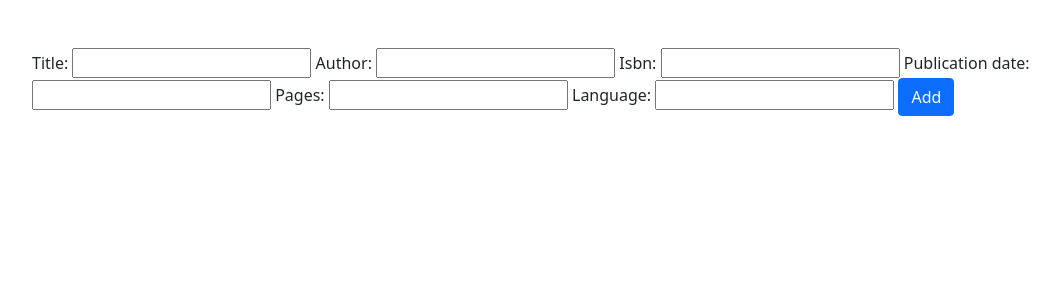
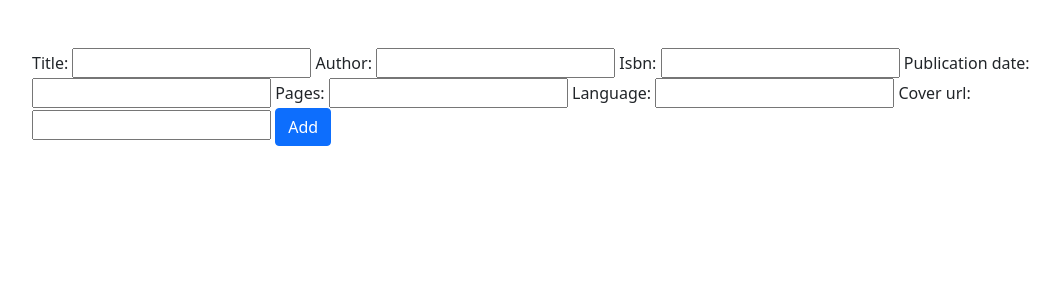
Before and after one commit to MartynaKlos/booksapp, a Django app: page /add-book/ in a window 1280 px wide. Shown: the part 104-404 px from the top of the page, without its empty margins (50-1110 px from the left). Run offline with Django 4.2, Linux system fonts and the light colour scheme.

Commit message:
Add cover url to model

```diff
--- a/booksapp/books/forms.py
+++ b/booksapp/books/forms.py
@@ -11,7 +11,8 @@ class AddBookForm(ModelForm):
                   'isbn',
                   'publication_date',
                   'pages',
-                  'language']
+                  'language',
+                  'cover_url']
 
 
 class FindBookForm(ModelForm):
--- a/booksapp/books/models.py
+++ b/booksapp/books/models.py
@@ -8,3 +8,4 @@ class Book (models.Model):
     isbn = models.CharField(max_length=20, unique=True)
     pages = models.IntegerField()
     language = models.CharField(max_length=120)
+    cover_url = models.CharField(max_length=2000, null=True)
--- a/booksapp/books/templates/allbooks.html
+++ b/booksapp/books/templates/allbooks.html
@@ -6,6 +6,7 @@
   <thead>
     <tr>
       <th scope="col">#</th>
+      <th></th>
       <th scope="col">Author</th>
       <th scope="col">Title</th>
       <th scope="col">Publication date</th>
@@ -19,6 +20,7 @@
 {% for book in books %}
     <tr>
       <th scope="row">{{ forloop.counter }}</th>
+      <td><img {% if book.cover_url %} src='{{ book.cover_url }}' {% else %} src='{% static "book.png" %}' {% endif %} height=65, width=50></td>
       <td>{{ book.author }}</td>
       <td>{{ book.title }}</td>
       <td>{{ book.publication_date }}</td>
--- a/booksapp/books/views.py
+++ b/booksapp/books/views.py
@@ -7,7 +7,7 @@ from django.urls import reverse_lazy
 from django.views import View
 from django.views.generic import ListView, FormView, UpdateView
 
-from rest_framework import viewsets
+from rest_framework import viewsets, filters
 
 from booksapp.local_settings import API_KEY
 from .forms import AddBookForm, FindBookForm
@@ -18,6 +18,8 @@ from .serializers import BookSerializer
 class BookViewSet(viewsets.ModelViewSet):
     queryset = Book.objects.all()
     serializer_class = BookSerializer
+    filter_backends = [filters.SearchFilter]
+    search_fields = ['author', 'title', 'publication_date']
 
 
 class AllBooksView(ListView):
@@ -38,35 +40,6 @@ class UpdateBookView(UpdateView):
     template_name = 'update-book.html'
     success_url = reverse_lazy('all-books')
     pk_url_kwarg = 'book_pk'
-
-
-# class AddBookFromGoogle(View):
-#     def get(self, request, *args, **kwargs):
-#         form = FindBookForm()
-#         context = {
-#             'form': form
-#         }
-#         return render(request, 'add-book.html', context)
-
-#     def post(self, request, *args, **kwargs):
-#         form = FindBookForm(request.POST)
-#         context = {
-#             'form': form
-#         }
-#         if form.is_valid():
-#             author = form.cleaned_data['author']
-#             url = f'https://www.googleapis.com/books/v1/volumes?q=inauthor:{author}&key={API_KEY}'
-#             response = requests.get(url).json()
-#             bookinfo = response['items'][1]['volumeInfo']
-#             author = bookinfo['authors'][0]
-#             pub_date = bookinfo['publishedDate']
-#             title = bookinfo['title']
-#             pages = bookinfo['pageCount']
-#             language = bookinfo['language']
-#             isbn = bookinfo['industryIdentifiers'][0]['identifier']
-#             Book.objects.create(title=title, author=author, publication_date=pub_date, pages=pages, language=language)
-#             context['api_response'] = bookinfo
-#             return render(request, 'api.html', context)
 
 
 class AddBookFromGoogle(FormView):
@@ -94,12 +67,13 @@ class AddBookFromGoogle(FormView):
 
         url = f'https://www.googleapis.com/books/v1/volumes?{q_param}&key={API_KEY}'
         response = requests.get(url).json()
-        bookinfo = response['items'][0]['volumeInfo']
+        bookinfo = response['items'][1]['volumeInfo']
         author = bookinfo['authors'][0]
         pub_date = bookinfo['publishedDate']
         title = bookinfo['title']
-        pages = bookinfo['pageCount']
+        pages = int(bookinfo['pageCount'])
         language = bookinfo['language']
         isbn = bookinfo['industryIdentifiers'][0]['identifier']
-        Book.objects.create(title=title, author=author, publication_date=pub_date, pages=pages, language=language, isbn=isbn)
+        cover = bookinfo['imageLinks']['thumbnail']
+        Book.objects.create(title=title, author=author, publication_date=pub_date, pages=pages, language=language, isbn=isbn, cover_url=cover)
         return super().form_valid(form)
--- /dev/null
+++ b/booksapp/booksapp/local_settings.py
@@ -0,0 +1,2 @@
+SECRET_KEY = 'django-insecure-o#_c_5id^_xu(nv4jy-unf1&yq2qlncns-#yvmwaactln#))=a'
+API_KEY = 'AIzaSyCHj0HcBmfEK_W2fVHM325-EnAfMLh_YMg'
```
Also changed, not shown: booksapp/booksapp/settings.py (+7 -0 lines), booksapp/requirements.txt (added, +12 -0 lines), booksapp/books/migrations/0004_book_cover_url.py (added), booksapp/static/book.png (added), 1 other file.
